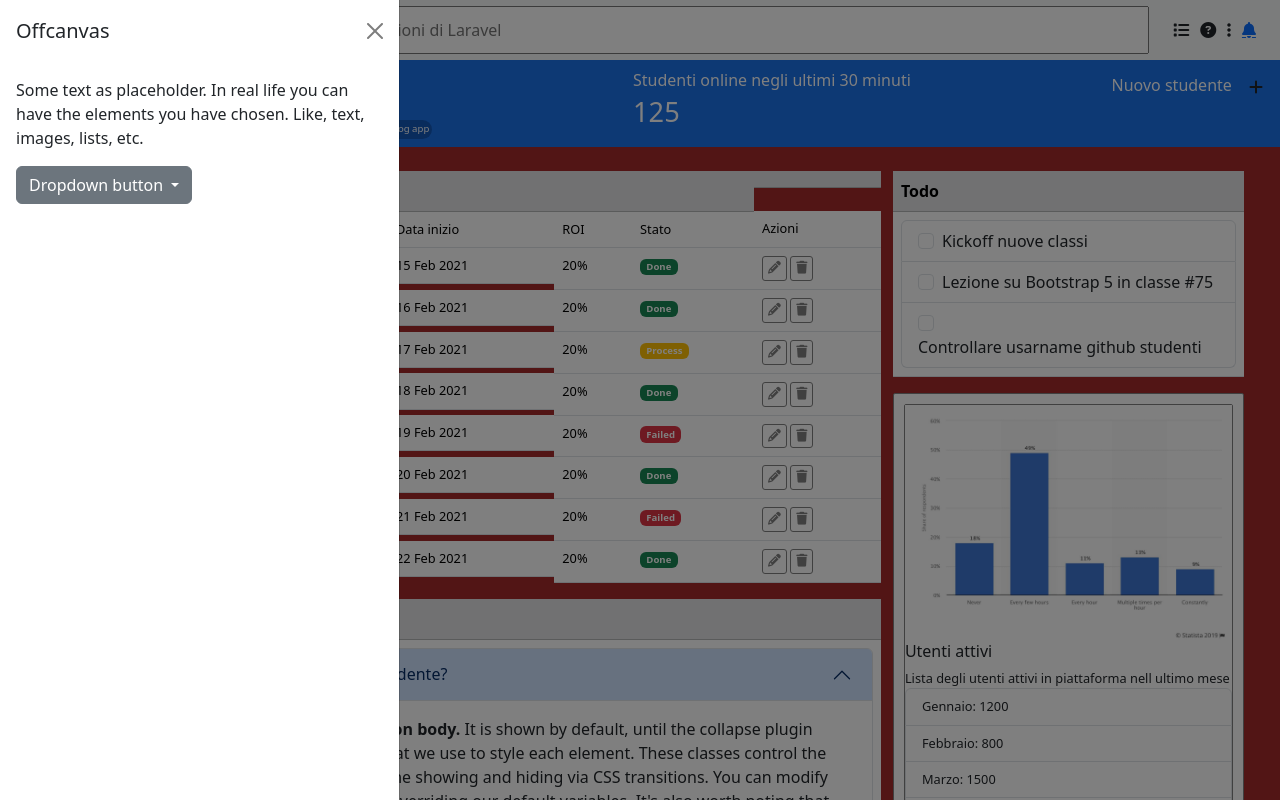
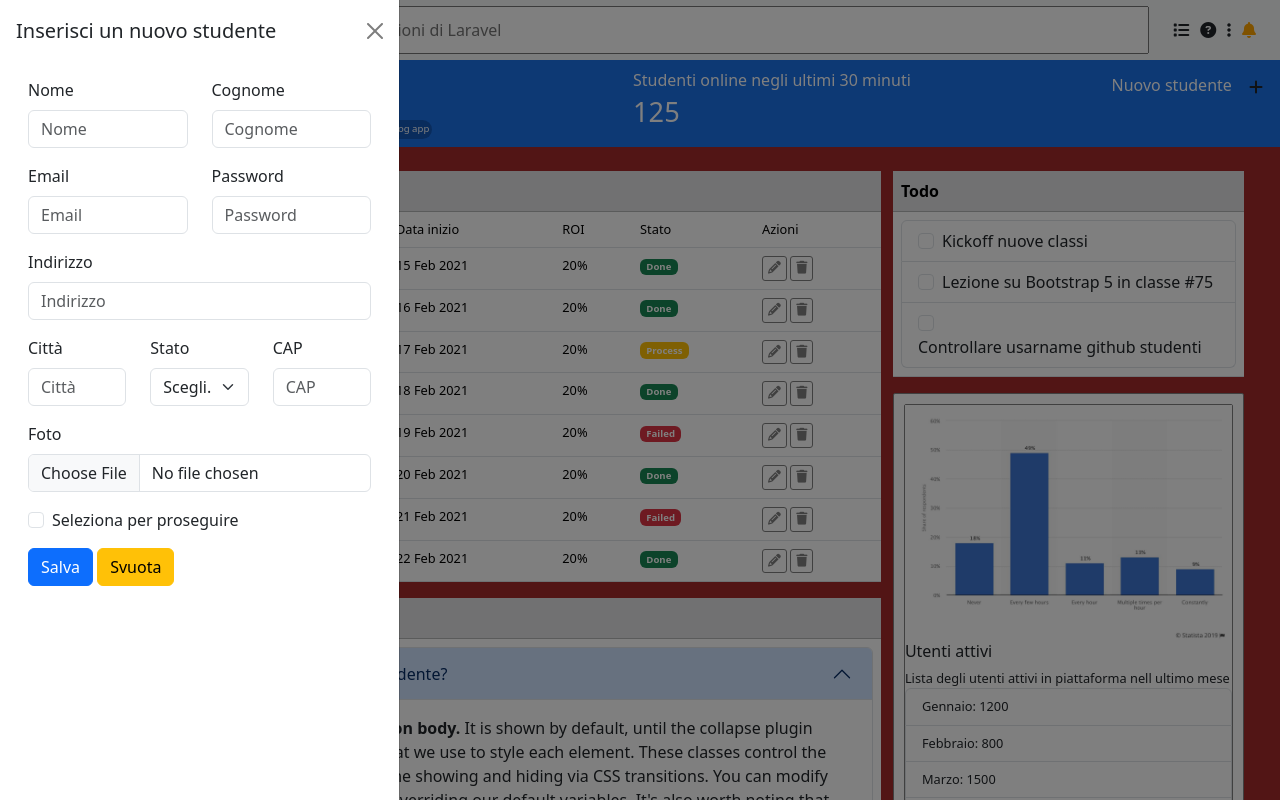
Before and after one commit to samuelecozzubbo/html-css-bootstrap-dashboard, a plain HTML site: page index.html in a window 1280 px wide. Both pictures are taken after a click on the button 1255 px from the left and 87 px from the top of the page. Drawn offline with nearby package versions, Linux system fonts and the light colour scheme.

Commit message:
header fix, add dropdown and fix offcanvas

```diff
--- a/css/style.css
+++ b/css/style.css
@@ -33,6 +33,11 @@ header input{
 
 .hidden{
     display: none;
+}
+
+.fa-bell.dropdown{
+    color: orange;
+    text-decoration: none;
 }
 
 /* Nav left */
--- a/index.html
+++ b/index.html
@@ -34,11 +34,19 @@
                     <div class="col-1">
                         <div class="row">
                             <div class="col-12">
-                                <div class="nav-right d-flex justify-content-end justify-content-lg-between">
+                                <div class="nav-right d-flex justify-content-end justify-content-lg-between align-items-center">
                                     <i class="hidden fa-solid fa-list"></i>
                                     <i class="hidden fa-solid fa-circle-question"></i>
                                     <i class="hidden fa-solid fa-ellipsis-vertical"></i>
-                                    <a href="#" class="fa-solid fa-bell"></a>
+                                    <div class="dropdown">
+                                      <a class="fa-solid fa-bell dropdown" data-bs-toggle="dropdown" aria-expanded="false">
+                                      </a>
+                                      <ul class="dropdown-menu">
+                                        <li><a class="dropdown-item" href="#">Action</a></li>
+                                        <li><a class="dropdown-item" href="#">Another action</a></li>
+                                        <li><a class="dropdown-item" href="#">Something else here</a></li>
+                                      </ul>
+                                    </div>
                                 </div>
 
                             </div>
@@ -106,23 +114,64 @@
 
                                                       <div class="offcanvas offcanvas-start" tabindex="-1" id="offcanvasExample" aria-labelledby="offcanvasExampleLabel">
                                                         <div class="offcanvas-header">
-                                                          <h5 class="offcanvas-title" id="offcanvasExampleLabel">Offcanvas</h5>
+                                                          <h5 class="offcanvas-title" id="offcanvasExampleLabel">Inserisci un nuovo studente</h5>
                                                           <button type="button" class="btn-close" data-bs-dismiss="offcanvas" aria-label="Close"></button>
                                                         </div>
                                                         <div class="offcanvas-body">
-                                                          <div>
-                                                            Some text as placeholder. In real life you can have the elements you have chosen. Like, text, images, lists, etc.
+                                                          <form class="container-fluid">
+                                                              <div class="row mb-3">
+                                                                  <div class="col">
+                                                                      <label for="studentName" class="form-label">Nome</label>
+                                                                      <input type="text" class="form-control" id="studentName" placeholder="Nome">
                                                                   </div>
-                                                          <div class="dropdown mt-3">
-                                                            <button class="btn btn-secondary dropdown-toggle" type="button" data-bs-toggle="dropdown">
-                                                              Dropdown button
-                                                            </button>
-                                                            <ul class="dropdown-menu">
-                                                              <li><a class="dropdown-item" href="#">Action</a></li>
-                                                              <li><a class="dropdown-item" href="#">Another action</a></li>
-                                                              <li><a class="dropdown-item" href="#">Something else here</a></li>
-                                                            </ul>
+                                                                  <div class="col">
+                                                                      <label for="studentSurname" class="form-label">Cognome</label>
+                                                                      <input type="text" class="form-control" id="studentSurname" placeholder="Cognome">
                                                                   </div>
+                                                              </div>
+                                                              <div class="row mb-3">
+                                                                  <div class="col">
+                                                                      <label for="studentEmail" class="form-label">Email</label>
+                                                                      <input type="email" class="form-control" id="studentEmail" placeholder="Email">
+                                                                  </div>
+                                                                  <div class="col">
+                                                                      <label for="studentPassword" class="form-label">Password</label>
+                                                                      <input type="password" class="form-control" id="studentPassword" placeholder="Password">
+                                                                  </div>
+                                                              </div>
+                                                              <div class="row mb-3">
+                                                                  <div class="col">
+                                                                      <label for="studentAddress" class="form-label">Indirizzo</label>
+                                                                      <input type="text" class="form-control" id="studentAddress" placeholder="Indirizzo">
+                                                                  </div>
+                                                              </div>
+                                                              <div class="row mb-3">
+                                                                  <div class="col">
+                                                                      <label for="studentCity" class="form-label">Città</label>
+                                                                      <input type="text" class="form-control" id="studentCity" placeholder="Città">
+                                                                  </div>
+                                                                  <div class="col">
+                                                                      <label for="studentState" class="form-label">Stato</label>
+                                                                      <select class="form-select" id="studentState">
+                                                                          <option selected>Scegli...</option>
+                                                                      </select>
+                                                                  </div>
+                                                                  <div class="col">
+                                                                      <label for="studentZip" class="form-label">CAP</label>
+                                                                      <input type="text" class="form-control" id="studentZip" placeholder="CAP">
+                                                                  </div>
+                                                              </div>
+                                                              <div class="mb-3">
+                                                                  <label for="studentPhoto" class="form-label">Foto</label>
+                                                                  <input type="file" class="form-control" id="studentPhoto">
+                                                              </div>
+                                                              <div class="mb-3 form-check">
+                                                                  <input type="checkbox" class="form-check-input" id="studentTerms">
+                                                                  <label class="form-check-label" for="studentTerms">Seleziona per proseguire</label>
+                                                              </div>
+                                                              <button type="submit" class="btn btn-primary">Salva</button>
+                                                              <button type="reset" class="btn btn-warning">Svuota</button>
+                                                          </form>
                                                       </div>
                                                       </div>
                                                 </span>
@@ -141,15 +190,15 @@
                                               <th colspan="5" scope="col">Prossime classi</th>
                                               <th scope="col"></th>
                                               <th scope="col"></th>
-                                            <th scope="col"></th>
-                                            <th class="hidden-table" scope="col"></th>
+                                              <th class="d-none d-sm-table-cell" scope="col"></th>
+                                              <th class="d-none d-sm-table-cell" scope="col"></th>
                                           </tr>
                                       </thead>
                                       <tbody>
                                           <tr class="small-text">
                                               <td colspan="5">Nome</td>
-                                            <td class="hidden-table">Data inizio</td>
-                                            <td>ROI</td>
+                                              <td class="d-none d-sm-table-cell">Data inizio</td>
+                                              <td class="d-none d-sm-table-cell">ROI</td>
                                               <td>Stato</td>
                                               <td>Azioni</td>
                                           </tr>
@@ -161,8 +210,8 @@
                                                       <span>Classe 75</span>
                                                   </div>
                                               </td>
-                                            <td class="hidden-table">15 Feb 2021</td>
-                                            <td>20%</td>
+                                              <td class="d-none d-sm-table-cell">15 Feb 2021</td>
+                                              <td class="d-none d-sm-table-cell">20%</td>
                                               <td><span class="badge text-bg-success">Done</span></td>
                                               <td>
                                                   <div class="table-icons">
@@ -179,8 +228,8 @@
                                                       <span>Classe 76</span>
                                                   </div>
                                               </td>
-                                            <td class="hidden-table">16 Feb 2021</td>
-                                            <td>20%</td>
+                                              <td class="d-none d-sm-table-cell">16 Feb 2021</td>
+                                              <td class="d-none d-sm-table-cell">20%</td>
                                               <td><span class="badge text-bg-success">Done</span></td>
                                               <td>
                                                   <div class="table-icons">
@@ -197,8 +246,8 @@
                                                       <span>Classe 77</span>
                                                   </div>
                                               </td>
-                                            <td class="hidden-table">17 Feb 2021</td>
-                                            <td>20%</td>
+                                              <td class="d-none d-sm-table-cell">17 Feb 2021</td>
+                                              <td class="d-none d-sm-table-cell">20%</td>
                                               <td><span class="text-white badge text-bg-warning">Process</span></td>
                                               <td>
                                                   <div class="table-icons">
@@ -215,8 +264,8 @@
                                                       <span>Classe 78</span>
                                                   </div>
                                               </td>
-                                            <td class="hidden-table">18 Feb 2021</td>
-                                            <td>20%</td>
+                                              <td class="d-none d-sm-table-cell">18 Feb 2021</td>
+                                              <td class="d-none d-sm-table-cell">20%</td>
                                               <td><span class="badge text-bg-success">Done</span></td>
                                               <td>
                                                   <div class="table-icons">
@@ -233,8 +282,8 @@
                                                       <span>Classe 79</span>
                                                   </div>
                                               </td>
-                                            <td class="hidden-table">19 Feb 2021</td>
-                                            <td>20%</td>
+                                              <td class="d-none d-sm-table-cell">19 Feb 2021</td>
+                                              <td class="d-none d-sm-table-cell">20%</td>
                                               <td><span class="badge text-bg-danger">Failed</span></td>
                                               <td>
                                                   <div class="table-icons">
@@ -251,8 +300,8 @@
                                                       <span>Classe 80</span>
                                                   </div>
                                               </td>
-                                            <td class="hidden-table">20 Feb 2021</td>
-                                            <td>20%</td>
+                                              <td class="d-none d-sm-table-cell">20 Feb 2021</td>
+                                              <td class="d-none d-sm-table-cell">20%</td>
                                               <td><span class="badge text-bg-success">Done</span></td>
                                               <td>
                                                   <div class="table-icons">
@@ -269,8 +318,8 @@
                                                       <span>Classe 81</span>
                                                   </div>
                                               </td>
-                                            <td class="hidden-table">21 Feb 2021</td>
-                                            <td>20%</td>
+                                              <td class="d-none d-sm-table-cell">21 Feb 2021</td>
+                                              <td class="d-none d-sm-table-cell">20%</td>
                                               <td><span class="badge text-bg-danger">Failed</span></td>
                                               <td>
                                                   <div class="table-icons">
@@ -287,8 +336,8 @@
                                                       <span>Classe 82</span>
                                                   </div>
                                               </td>
-                                            <td class="hidden-table">22 Feb 2021</td>
-                                            <td>20%</td>
+                                              <td class="d-none d-sm-table-cell">22 Feb 2021</td>
+                                              <td class="d-none d-sm-table-cell">20%</td>
                                               <td><span class="badge text-bg-success">Done</span></td>
                                               <td>
                                                   <div class="table-icons">
@@ -297,7 +346,6 @@
                                                   </div>
                                               </td>
                                           </tr>
-
                                       </tbody>
                                     </table>
                                     <!-- Accordion -->
```
Lines whose indentation alone changed are shown as unchanged.
